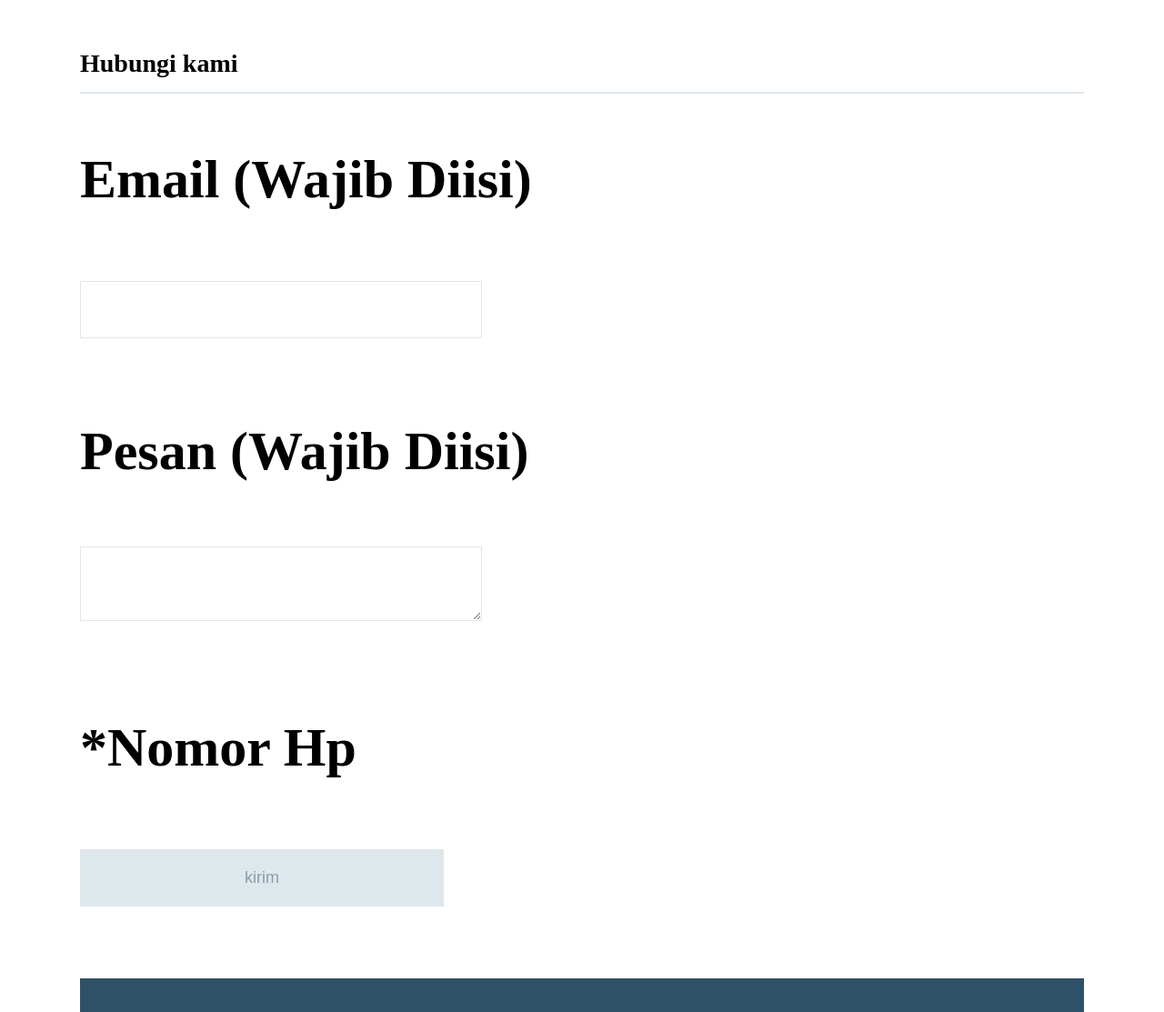
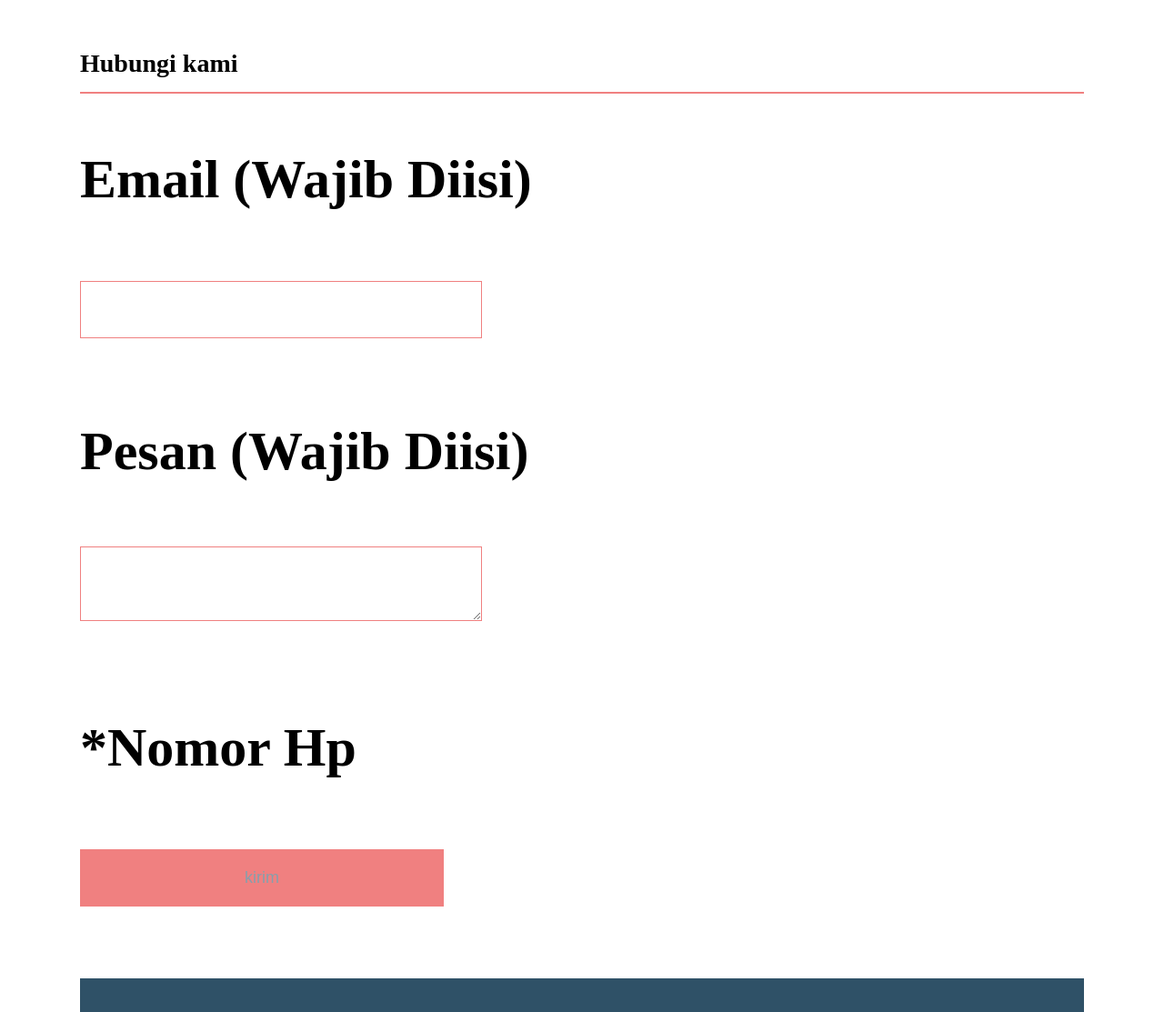
Before and after one commit to sitikhanifah12/bunny, a plain HTML site: page index.html in a window 1280 px wide. Shown: the part 1713-2826 px from the top of the page at 91% size. Drawn offline with Linux system fonts and the light colour scheme.

Commit message:
Update stylesheet.css

```diff
--- a/stylesheet.css
+++ b/stylesheet.css
@@ -48,7 +48,7 @@ li {
 }
 
 .section-title {
-  border-bottom: 2px solid #dee7ec;
+  border-bottom: 2px solid #F08080;
   font-size: 28px;
   padding-bottom: 15px;
   margin-bottom: 50px;
@@ -75,11 +75,11 @@ input, textarea {
   margin-bottom: 30px;
   padding: 20px;
   font-size: 18px;
-  border: 1px solid #dee7ec;
+  border: 1px solid #F08080;
   }
 /* Tambahkan CSS untuk contact-submit */
 .contact-submit{
-  background-color:#dee7ec;
+  background-color:#F08080;
   color:#889eab;
 }
 
```
